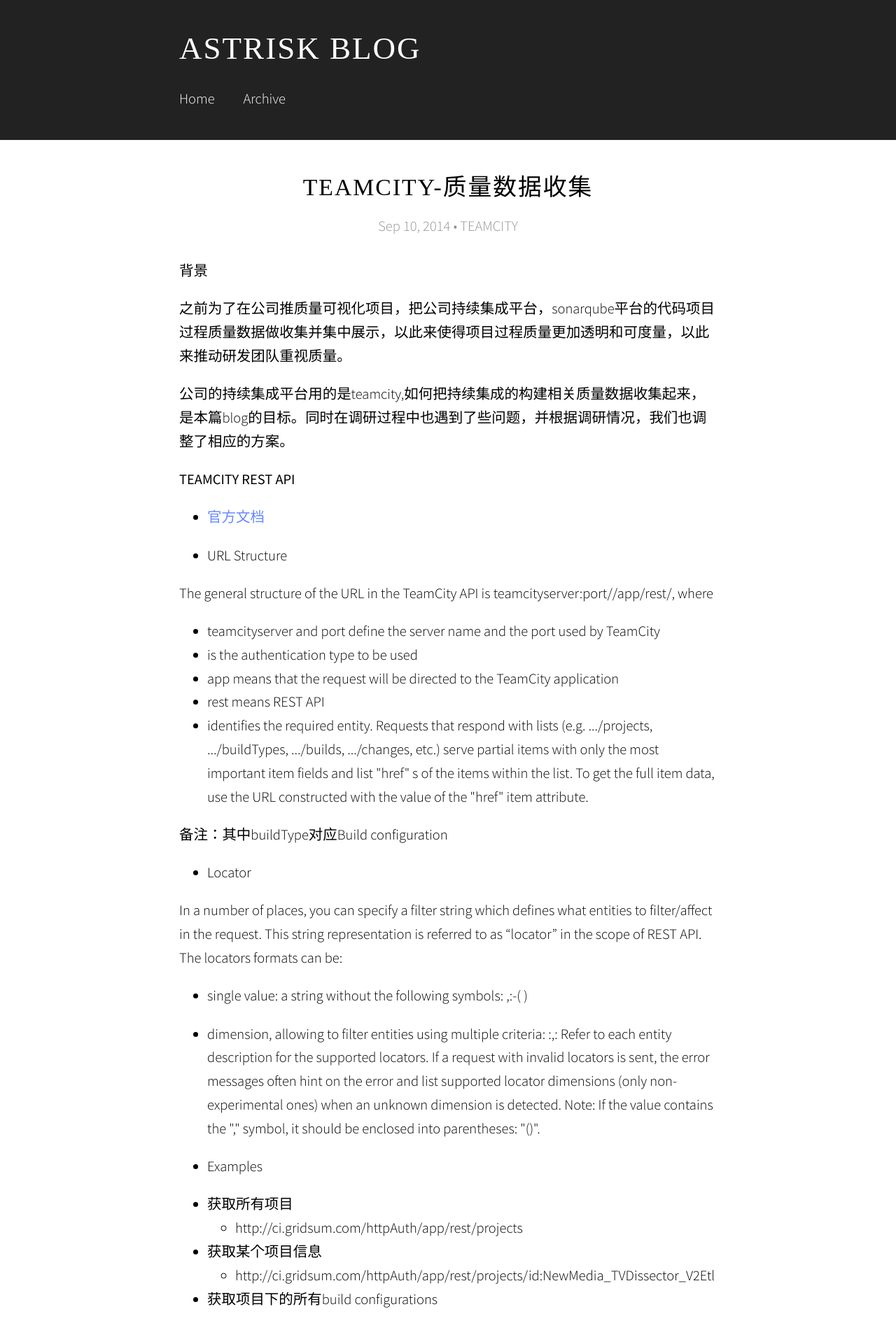
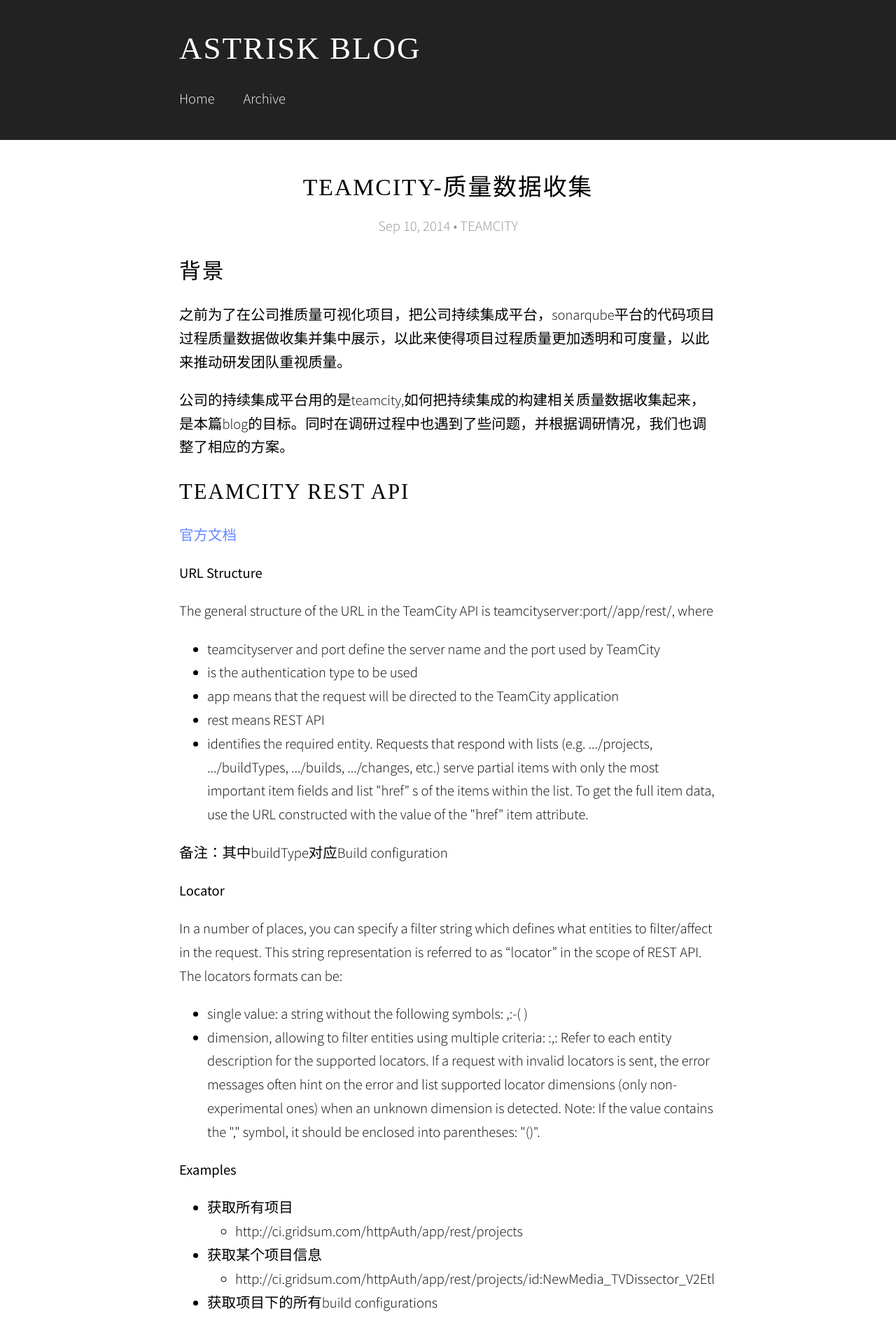
Before and after one commit to astrisk/astrisk.github.io, a Jekyll site: the page built from _posts/2017-04-24-teamcity-api.md, in a window 1280 px wide. Shown: the top 1901 px of the page at 70% size. Built offline with Jekyll 4.4.1, drawn with Linux system fonts in a browser that asks for light colours; some web fonts are replaced.

Commit message:
更新格式

```diff
--- a/_posts/2017-04-24-teamcity-api.md
+++ b/_posts/2017-04-24-teamcity-api.md
@@ -4,17 +4,17 @@
 categories: TEAMCITY
 ---
 
-**背景**
+## **背景**
 
 之前为了在公司推质量可视化项目，把公司持续集成平台，sonarqube平台的代码项目过程质量数据做收集并集中展示，以此来使得项目过程质量更加透明和可度量，以此来推动研发团队重视质量。
 
 公司的持续集成平台用的是teamcity,如何把持续集成的构建相关质量数据收集起来，是本篇blog的目标。同时在调研过程中也遇到了些问题，并根据调研情况，我们也调整了相应的方案。
 
-**TEAMCITY REST API**
+## **TEAMCITY REST API**
 
- * [官方文档](https://confluence.jetbrains.com/display/TCD9/REST+API#RESTAPI-GeneralUsagePrinciples)
+**[官方文档](https://confluence.jetbrains.com/display/TCD9/REST+API#RESTAPI-GeneralUsagePrinciples)**
 
- * URL Structure
+**URL Structure**
 
 The general structure of the URL in the TeamCity API is teamcityserver:port/<authType>/app/rest/<entity>, where
 - teamcityserver and port define the server name and the port used by TeamCity
@@ -25,7 +25,7 @@
 
 备注：其中buildType对应Build configuration
 
- * Locator
+**Locator**
 
 In a number of places, you can specify a filter string which defines what entities to filter/affect in the request. This string representation is referred to as "locator" in the scope of REST API.
 The locators formats can be:
@@ -35,7 +35,7 @@
 If a request with invalid locators is sent, the error messages often hint on the error and list supported locator dimensions (only non-experimental ones) when an unknown dimension is detected.
 Note: If the value contains the "," symbol, it should be enclosed into parentheses: "(<value>)".
 
- * Examples
+**Examples**
 
 - 获取所有项目
   -  http://ci.gridsum.com/httpAuth/app/rest/projects
```
Also changed, not shown: other parts of _posts/2017-04-24-teamcity-api.md (+4 -4 lines).
